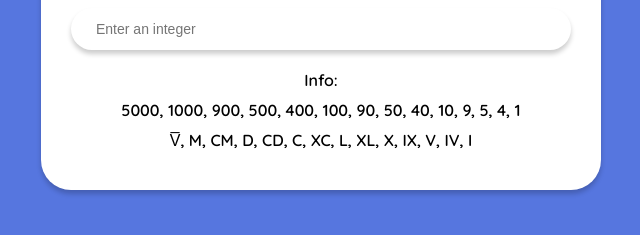
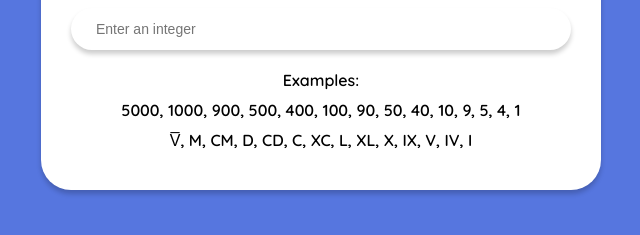
Before and after one commit to vijay0405/romanConversion, a plain HTML site: page index.html in a window 1280 px wide. Shown: the part 377-612 px from the top of the page, 319-959 px from the left. Drawn offline with Linux system fonts and the light colour scheme.

Commit message:
typo fix

```diff
--- a/index.html
+++ b/index.html
@@ -18,7 +18,7 @@
         <p id="display"></p>
 
         <div>
-            <p>Info: </p>
+            <p>Examples: </p>
             <p>5000, 1000, 900, 500, 400, 100, 90, 50, 40, 10, 9, 5, 4, 1</p>
             <p>V&#773, M, CM, D, CD, C, XC, L, XL, X, IX, V, IV, I</p>
         </div>
```
